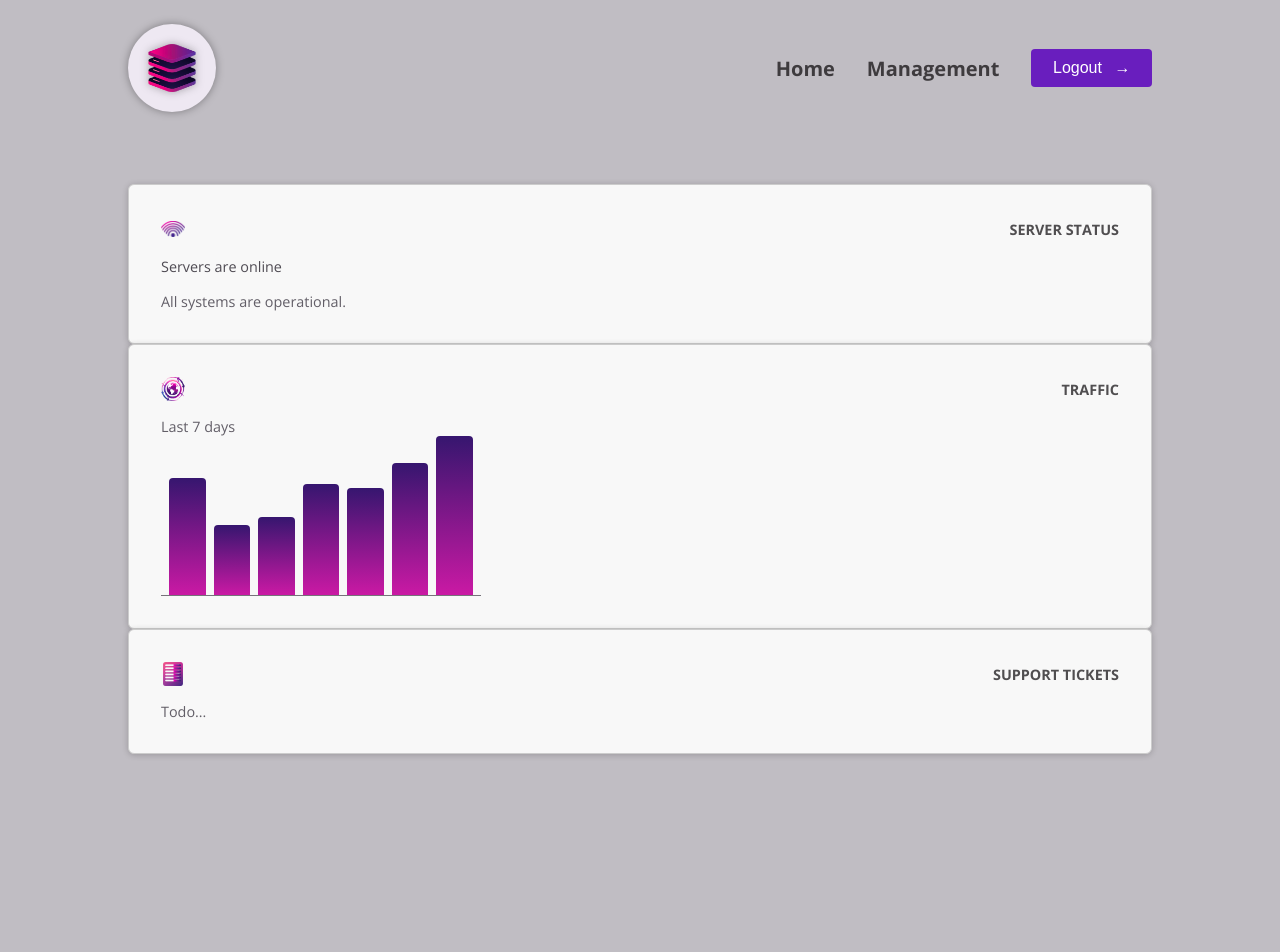
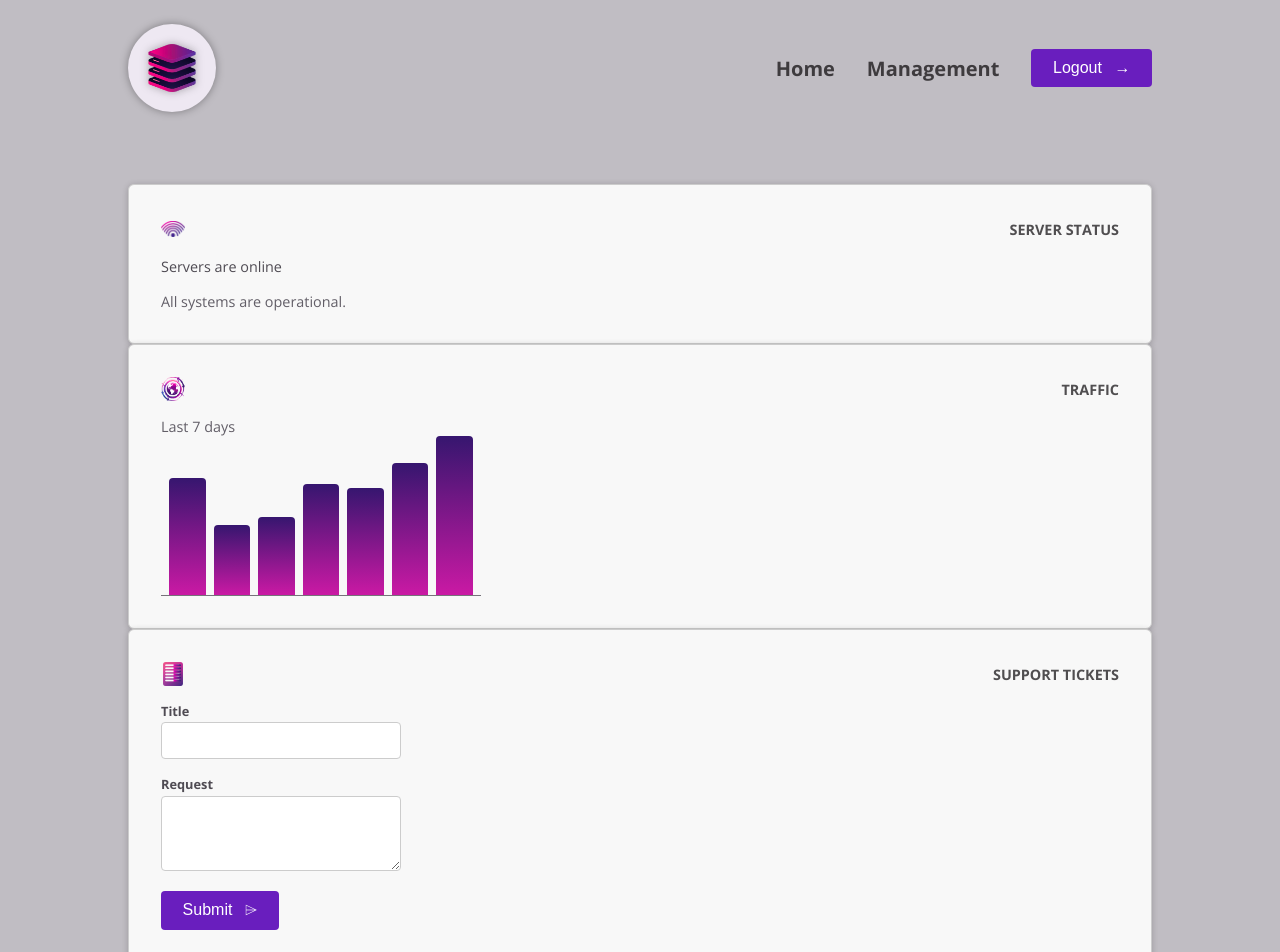
Before and after one commit to SergeyBednyuk/CmpDeepDive, an Angular app: page / in a window 1280 px wide. Shown: the top 952 px of the page. Before the commit the page ends 802 px from the top, so only its background shows below. Built offline with nearby package versions, Linux system fonts and the light colour scheme.

Commit message:
feat[tickets]: add new tickets component

```diff
--- /dev/null
+++ b/src/app/dashboard/tickets/new-ticket/new-ticket.component.html
@@ -0,0 +1,20 @@
+<form>
+	<p>
+		<label>Title</label>
+		<input name="title" id="title"/>
+	</p>
+	<p>
+		<label>Request</label>
+		<textarea name="request" id="request" rows="3"></textarea>
+	</p>
+	<p>
+		<button>
+	      <span>
+	        Submit
+	      </span>
+				<span class="icon">
+	        ⌲
+	      </span>
+		</button>
+	</p>
+</form>
--- /dev/null
+++ b/src/app/dashboard/tickets/ticket/ticket.component.html
@@ -0,0 +1 @@
+<p>ticket works!</p>
--- a/src/app/dashboard/tickets/tickets.component.html
+++ b/src/app/dashboard/tickets/tickets.component.html
@@ -1,3 +1,3 @@
-<div id="status">
-	<p>Todo...</p>
+<div id="new-ticket">
+	<app-new-ticket/>
 </div>
--- a/src/app/dashboard/tickets/tickets.component.ts
+++ b/src/app/dashboard/tickets/tickets.component.ts
@@ -1,9 +1,13 @@
 import { Component } from '@angular/core';
+
+import { NewTicketComponent } from "./new-ticket/new-ticket.component";
 
 @Component({
   selector: 'app-tickets',
   standalone: true,
-  imports: [],
+  imports: [
+      NewTicketComponent
+  ],
   templateUrl: './tickets.component.html',
   styleUrl: './tickets.component.css'
 })
```
Also changed, not shown: src/app/dashboard/tickets/new-ticket/new-ticket.component.ts (added, +12 -0 lines), src/app/dashboard/tickets/ticket/ticket.component.ts (added, +12 -0 lines), src/app/dashboard/tickets/new-ticket/new-ticket.component.css (added), src/app/dashboard/tickets/ticket/ticket.component.css (added).
